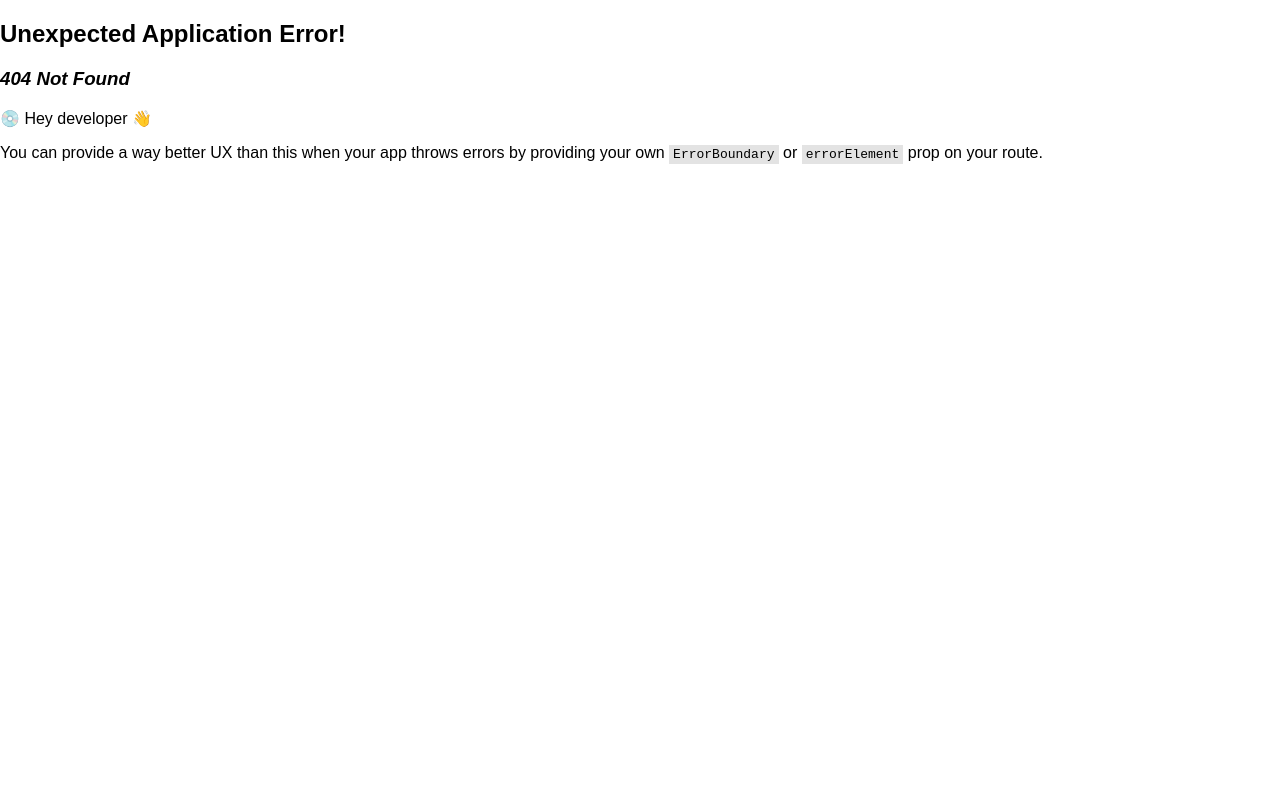
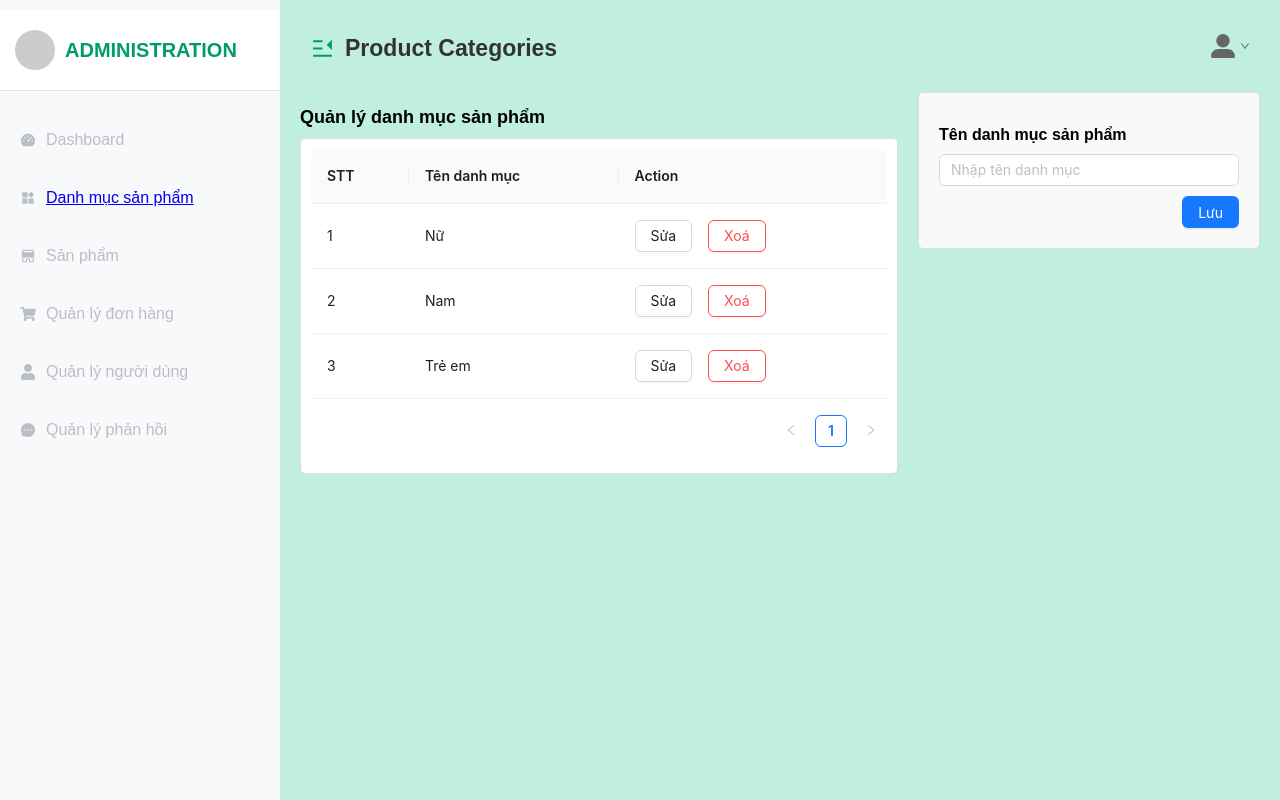
Before and after one commit to NguyenHuyCao/khoa-luan, a React (Vite) app: page /categories in a window 1280 px wide. Before the commit this address had no page. Built offline with nearby package versions, Linux system fonts and the light colour scheme.

Commit message:
base page categories produc

```diff
--- a/src/App.jsx
+++ b/src/App.jsx
@@ -5,7 +5,7 @@ import SideBar from "./components/SideBar/SideBar.jsx";
 function App() {
   return (
     <>
-      <div className="header"></div>
+      {/* <div className="header"></div> */}
       <div className="navigate">
         <SideBar />
         <div className="content">
--- /dev/null
+++ b/src/components/Categories/ProductCategories.jsx
@@ -0,0 +1,88 @@
+import { useState } from "react";
+import { Button, Input } from "antd";
+import { Space, Table } from "antd";
+
+import Header from "../Header/Header";
+import "./ProductCategories.scss";
+
+const ProductCategories = () => {
+  const [categories, setCategories] = useState([
+    { key: "1", categories: "Nữ" },
+    { key: "2", categories: "Nam" },
+    { key: "3", categories: "Trẻ em" },
+  ]);
+
+  const [newCategory, setNewCategory] = useState("");
+
+  const columns = [
+    {
+      title: "STT",
+      dataIndex: "key",
+      key: "key",
+    },
+    {
+      title: "Tên danh mục",
+      dataIndex: "categories",
+      key: "categories",
+    },
+    {
+      title: "Action",
+      render: (_, record) => (
+        <Space size="middle">
+          <Button>Sửa</Button>
+          <Button onClick={() => handleDelete(record.key)} danger>
+            Xoá
+          </Button>
+        </Space>
+      ),
+    },
+  ];
+
+  const handleAddCategory = () => {
+    if (newCategory.trim() === "") {
+      return;
+    }
+
+    const newKey = (categories.length + 1).toString();
+    const newEntry = { key: newKey, categories: newCategory };
+
+    setCategories([...categories, newEntry]);
+    setNewCategory("");
+  };
+
+  const handleDelete = (key) => {
+    const updatedCategories = categories.filter((item) => item.key !== key);
+    setCategories(updatedCategories);
+  };
+
+  return (
+    <>
+      <Header title="Product Categories" />
+      <div className="manage-categories-content">
+        <div className="manage-categories-product">
+          <h2 className="title-categories-product">
+            Quản lý danh mục sản phẩm
+          </h2>
+          <div className="table-manage">
+            <Table columns={columns} dataSource={categories} />
+          </div>
+        </div>
+        <div className="add-category-product">
+          <h2 className="title-add">Tên danh mục sản phẩm</h2>
+          <div className="add-product-content">
+            <Input
+              value={newCategory}
+              onChange={(e) => setNewCategory(e.target.value)}
+              placeholder="Nhập tên danh mục"
+            />
+            <Button type="primary" onClick={handleAddCategory}>
+              Lưu
+            </Button>
+          </div>
+        </div>
+      </div>
+    </>
+  );
+};
+
+export default ProductCategories;
--- /dev/null
+++ b/src/components/Categories/ProductCategories.scss
@@ -0,0 +1,51 @@
+.manage-categories-content {
+  display: flex;
+  justify-content: space-between; /* Căn đều 2 thành phần */
+  align-items: flex-start; /* Căn trên cùng dòng */
+  padding: 20px;
+
+  .manage-categories-product {
+    flex: 1; /* Thành phần này chiếm toàn bộ không gian trừ phần thêm danh mục */
+    margin-right: 20px; /* Khoảng cách với thành phần bên phải */
+
+    .title-categories-product {
+      font-size: 18px;
+      font-weight: bold;
+      margin-bottom: 10px;
+    }
+
+    .table-manage {
+      border: 1px solid #ddd;
+      padding: 10px;
+      background: #fff;
+      border-radius: 5px;
+    }
+  }
+
+  .add-category-product {
+    width: 300px; /* Đặt chiều rộng cố định cho phần thêm danh mục */
+    background: #f9f9f9;
+    padding: 20px;
+    border: 1px solid #ddd;
+    border-radius: 5px;
+
+    .title-add {
+      font-size: 16px;
+      font-weight: bold;
+      margin-bottom: 10px;
+    }
+
+    .add-product-content {
+      display: flex;
+      flex-direction: column;
+
+      Input {
+        margin-bottom: 10px; /* Khoảng cách giữa ô nhập và nút lưu */
+      }
+
+      Button {
+        align-self: flex-end; /* Căn nút lưu sang phải */
+      }
+    }
+  }
+}
--- a/src/components/Header/Header.scss
+++ b/src/components/Header/Header.scss
@@ -5,6 +5,7 @@
   align-items: center; /* Căn giữa theo chiều dọc */
   padding: 10px 30px; /* Khoảng cách trong */
   background-color: #c1efde; /* Màu nền header */
+  padding-top: 30px;
 
   /* Phần title bên trái */
   .title {
--- a/src/components/SideBar/SideBar.jsx
+++ b/src/components/SideBar/SideBar.jsx
@@ -5,6 +5,7 @@ import { AiFillShop } from "react-icons/ai";
 import { FaShoppingCart } from "react-icons/fa";
 import { FaUser } from "react-icons/fa";
 import { AiFillMessage } from "react-icons/ai";
+import { Link } from "react-router-dom";
 
 const SideBar = () => {
   return (
@@ -20,7 +21,9 @@ const SideBar = () => {
         </div>
         <div className="item-navigate">
           <AiFillProduct className="icon-item" />
-          <div className="name-navigate">Danh mục sản phẩm</div>
+          <div className="name-navigate">
+            <Link to={"/categories"}>Danh mục sản phẩm</Link>
+          </div>
         </div>
         <div className="item-navigate">
           <AiFillShop className="icon-item" />
--- a/src/main.jsx
+++ b/src/main.jsx
@@ -4,6 +4,7 @@ import { createBrowserRouter, RouterProvider } from "react-router-dom"; // Nhậ
 import "./index.css";
 import App from "./App.jsx";
 import Dashboard from "./components/Dashboard/Dashboard.jsx";
+import ProductCategories from "./components/Categories/ProductCategories.jsx";
 // import ErrorPage from "./ErrorPage"; // Nếu có trang lỗi, đảm bảo import đúng cách
 
 // Cấu hình router
@@ -16,6 +17,10 @@ const router = createBrowserRouter([
         path: "/",
         element: <Dashboard />,
       },
+      {
+        path: "/categories",
+        element: <ProductCategories />,
+      },
     ],
     // errorElement: <ErrorPage />, // Kích hoạt trang lỗi nếu cần
   },
```
